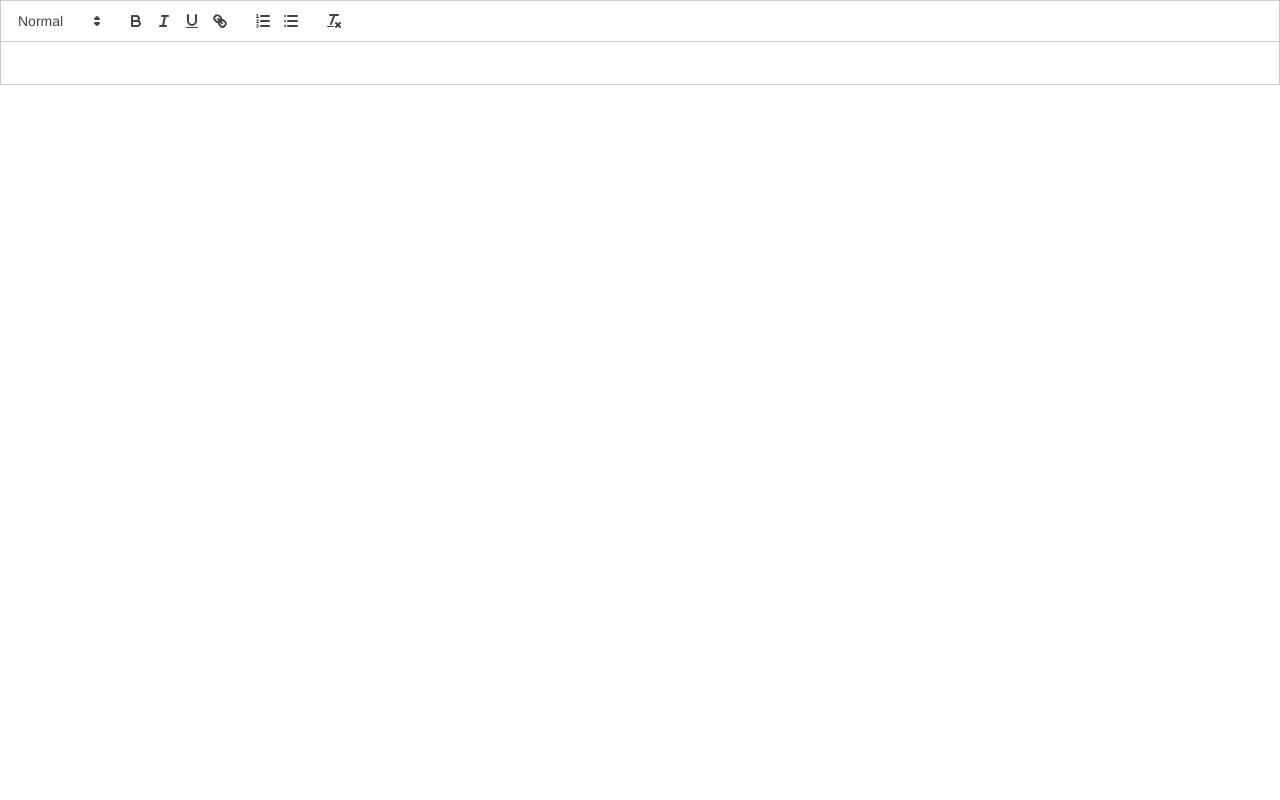
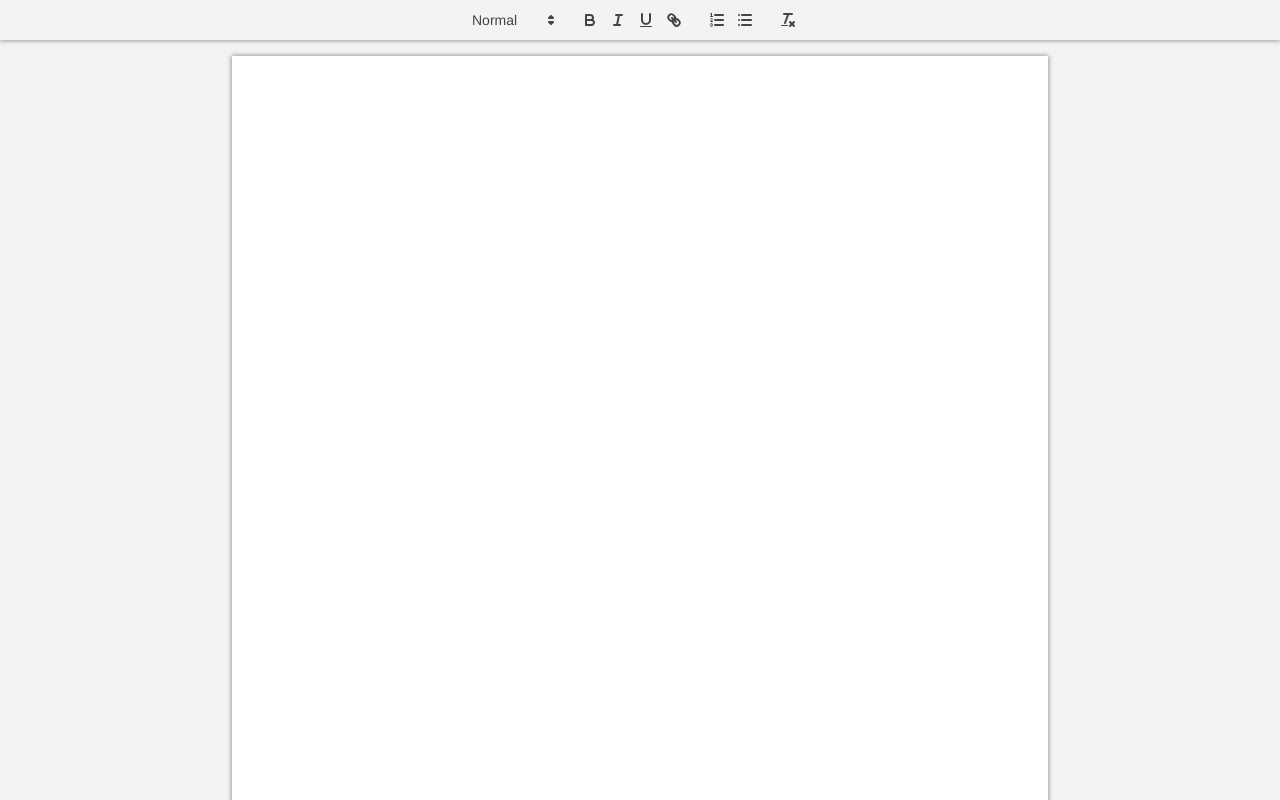
Before and after one commit to isaacsokari/simple-docs, a React (Create React App) app: page / in a window 1280 px wide. Shown: the top 800 px of the page. Built offline with nearby package versions, Linux system fonts and the light colour scheme.

Commit message:
style: completed base styling for the editor

```diff
--- a/src/components/TextEditor/index.tsx
+++ b/src/components/TextEditor/index.tsx
@@ -15,7 +15,7 @@ const TextEditor = () => {
     new Quill(editor, { theme: 'snow' });
   }, []);
 
-  return <div id="quillContainer" ref={wrapperRef}></div>;
+  return <div className="container" ref={wrapperRef}></div>;
 };
 
 export default TextEditor;
--- a/src/index.css
+++ b/src/index.css
@@ -1,13 +1,62 @@
-body {
-  margin: 0;
-  font-family: -apple-system, BlinkMacSystemFont, 'Segoe UI', 'Roboto', 'Oxygen',
-    'Ubuntu', 'Cantarell', 'Fira Sans', 'Droid Sans', 'Helvetica Neue',
-    sans-serif;
-  -webkit-font-smoothing: antialiased;
-  -moz-osx-font-smoothing: grayscale;
+*,
+*::before,
+*::after {
+  box-sizing: border-box;
+  /* margin: 0;
+  padding: 0; */
 }
 
-code {
-  font-family: source-code-pro, Menlo, Monaco, Consolas, 'Courier New',
-    monospace;
+body {
+  background-color: #f3f3f3;
+  margin: 0;
 }
+
+.container .ql-editor {
+  width: 8.5in;
+  min-height: 11in;
+  padding: 1in;
+  margin: 1rem;
+  box-shadow: 0 0 5px rgba(0, 0, 0, 0.5);
+  background-color: white;
+}
+
+.container .ql-container.ql-snow {
+  border: none;
+  display: flex;
+  justify-content: center;
+}
+
+.container .ql-toolbar.ql-snow {
+  display: flex;
+  justify-content: center;
+  position: sticky;
+  top: 0;
+  z-index: 1;
+  background-color: #f3f3f3;
+  border: none;
+  box-shadow: 0 0 5px 0 rgba(0, 0, 0, 0.5);
+}
+
+/* print styles */
+@page {
+  margin: 1in;
+}
+
+@media print {
+  body {
+    background: none;
+  }
+
+  .container .ql-editor {
+    width: 6.5in;
+    height: 9in;
+    padding: 0;
+    margin: 0;
+    box-shadow: none;
+    align-self: flex-start;
+  }
+
+  .container > .ql-toolbar.ql-snow {
+    display: none;
+  }
+}
```
